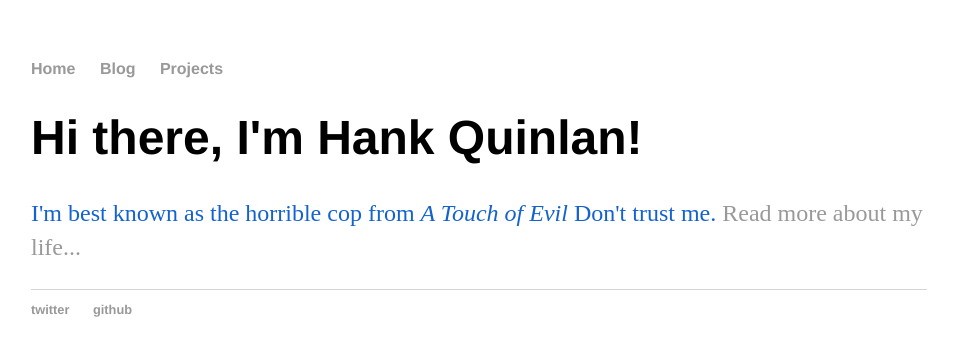
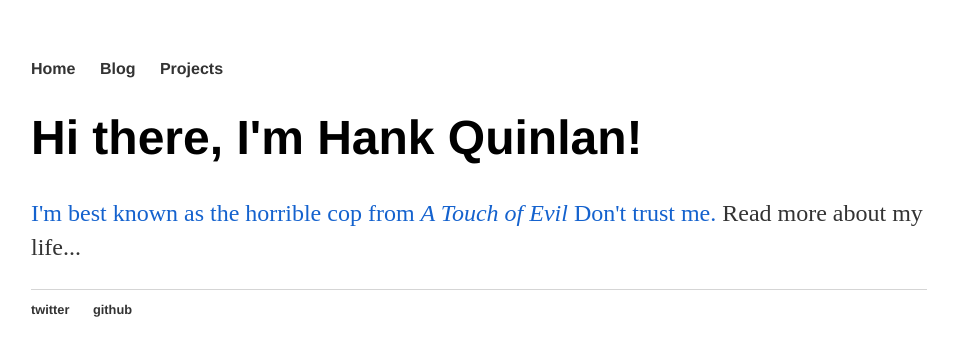
Before and after one commit to purtill/purtill.github.io, a Jekyll site: the page built from index.html, in a window 1280 px wide. Shown: the top 356 px of the page, without its empty margins (161-1115 px from the left). Built offline with Jekyll 4.4.1, drawn with Linux system fonts in a browser that asks for light colours.

Commit message:
Update main.css

```diff
--- a/css/main.css
+++ b/css/main.css
@@ -14,7 +14,7 @@ nav ul li, footer ul li {
 }
 a {
     text-decoration: none;
-    color: #999;
+    color: #333;
 }
 a:hover {
     text-decoration: underline;
@@ -31,6 +31,7 @@ p {
 footer {
     border-top: 1px solid #d5d5d5;
     font-size: .8em;
+    color: #1462ce
 }
 
 ul.posts {
```
